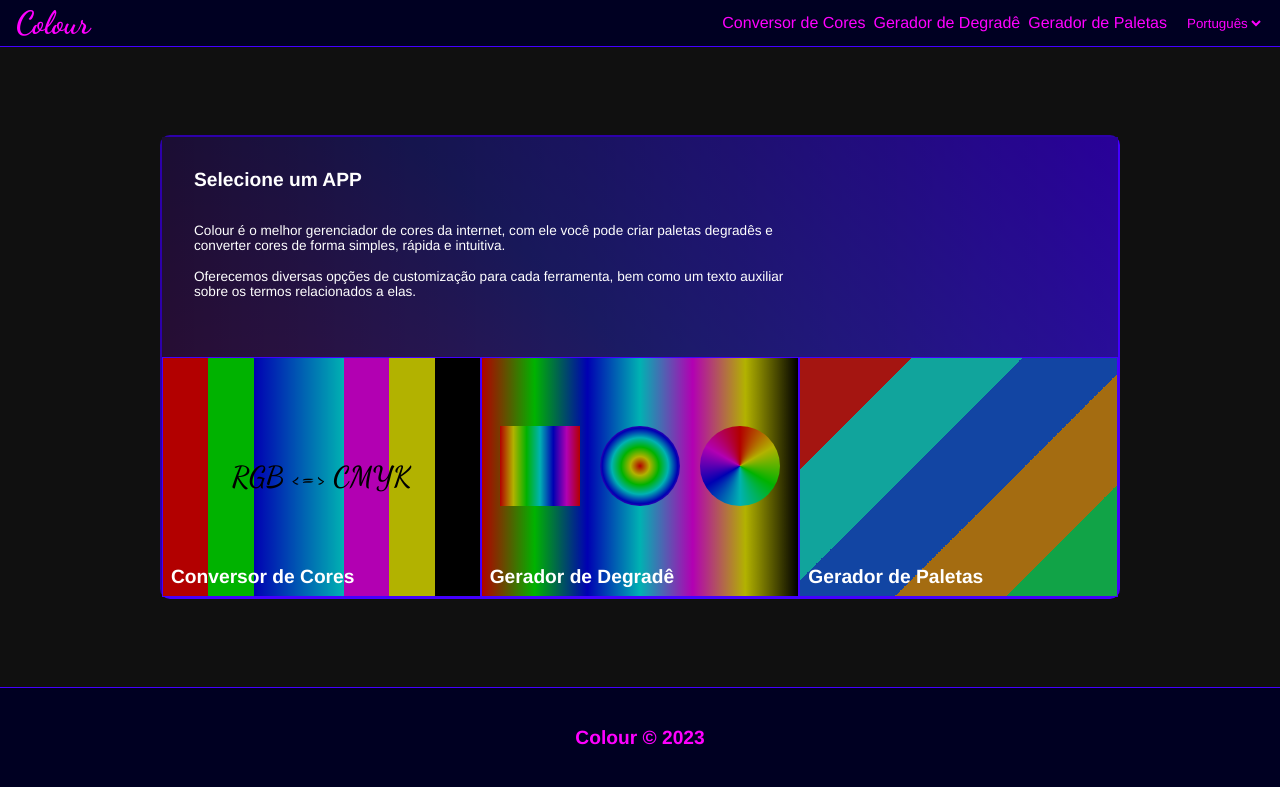
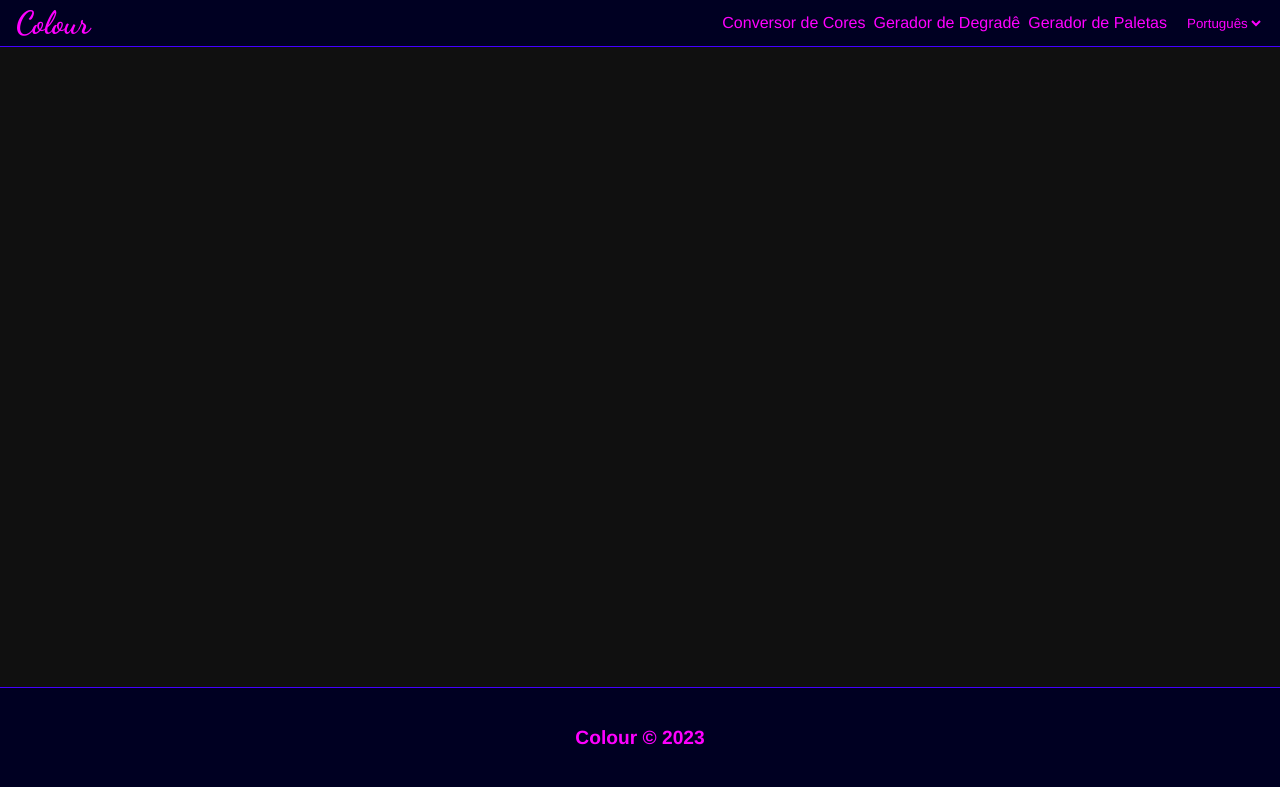
Before and after one commit to Redlintles/Colour, a React (Create React App) app: page / in a window 1280 px wide. Built offline with nearby package versions, Linux system fonts and the light colour scheme.

Commit message:
Rotas Atualizadas Para rodar no github pages

```diff
--- a/src/App.tsx
+++ b/src/App.tsx
@@ -25,12 +25,13 @@ function App() {
             <ColorBarContextProvider>
               <Suspense fallback={<Loading />}>
                 <Routes>
-                  <Route path="/" element={<Home />} />
-
-                  <Route path="/converter" element={<ColorConverter />} />
-
-                  <Route path="/gradgen" element={<Gradgen />} />
-                  <Route path="palletegen" element={<PalleteGen />} />
+                  <Route path="/Colour/" element={<Home />} />
+                  <Route
+                    path="/Colour/converter"
+                    element={<ColorConverter />}
+                  />
+                  <Route path="/Colour/gradgen" element={<Gradgen />} />
+                  <Route path="/Colour/palletegen" element={<PalleteGen />} />
                 </Routes>
               </Suspense>
             </ColorBarContextProvider>
--- a/src/components/Frame/Header/Header.tsx
+++ b/src/components/Frame/Header/Header.tsx
@@ -30,15 +30,15 @@ function Header() {
   return (
     <header className="nav">
       <div className="nav__brand">
-        <Link to="/">
+        <Link to="/Colour/">
           <h1>Colour</h1>
         </Link>
       </div>
       <div className="nav__container">
         <nav className="nav__links">
-          <NavLink to="/converter">{data.routes[0]}</NavLink>
-          <NavLink to="/gradgen">{data.routes[1]}</NavLink>
-          <NavLink to="/palleteGen">{data.routes[2]}</NavLink>
+          <NavLink to="/Colour/converter">{data.routes[0]}</NavLink>
+          <NavLink to="/Colour/gradgen">{data.routes[1]}</NavLink>
+          <NavLink to="/Colour/palleteGen">{data.routes[2]}</NavLink>
         </nav>
 
         <select
@@ -68,13 +68,13 @@ function Header() {
             className="nav-responsive__links"
             onClick={() => setShowNav(!showNav)}
           >
-            <NavLink onClick={() => setShowNav(false)} to="/converter">
+            <NavLink onClick={() => setShowNav(false)} to="/Colour/converter">
               {data.routes[0]}
             </NavLink>
-            <NavLink onClick={() => setShowNav(false)} to="/gradgen">
+            <NavLink onClick={() => setShowNav(false)} to="/Colour/gradgen">
               {data.routes[1]}
             </NavLink>
-            <NavLink onClick={() => setShowNav(false)} to="/palleteGen">
+            <NavLink onClick={() => setShowNav(false)} to="/Colour/palleteGen">
               {data.routes[2]}
             </NavLink>
           </nav>
--- a/src/pages/Home/Home.tsx
+++ b/src/pages/Home/Home.tsx
@@ -53,7 +53,7 @@ function Home() {
             onMouseOver={() => bannerClassManager("converter")}
             onMouseOut={() => bannerClassManager("default")}
           >
-            <Link className="home-link__link" to="/converter">
+            <Link className="home-link__link" to="/Colour/converter">
               {data.converterPage.title}
             </Link>
           </div>
@@ -69,7 +69,7 @@ function Home() {
               <div className="home-link__grad"></div>
               <div className="home-link__grad"></div>
             </div>
-            <Link className="home-link__link" to="/gradgen">
+            <Link className="home-link__link" to="/Colour/gradgen">
               {data.routes[1]}
             </Link>
           </div>
@@ -80,7 +80,7 @@ function Home() {
             onMouseOver={() => bannerClassManager("palletegen")}
             onMouseOut={() => bannerClassManager("default")}
           >
-            <Link className="home-link__link" to="/palletegen">
+            <Link className="home-link__link" to="/Colour/palletegen">
               {data.palletePage.title}
             </Link>
           </div>
```
Also changed, not shown: 1 other file (tests, documents, lock files or other folders).
